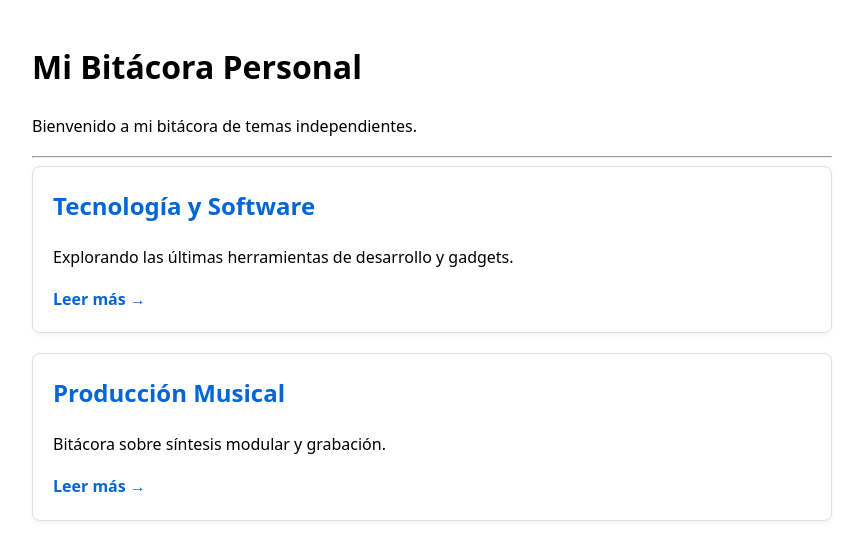
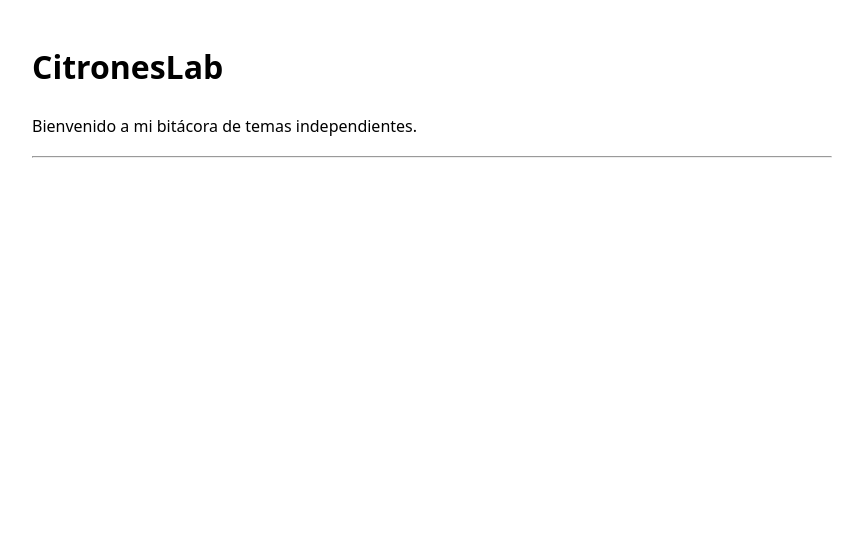
Before and after one commit to CitronesLab/home, a plain HTML site: page index.html in a window 1280 px wide. Shown: the whole page, without its empty margins (208-1071 px from the left). Drawn offline with Linux system fonts and the light colour scheme.

Commit message:
🤖 Actualización automática de contenido

```diff
--- a/index.html
+++ b/index.html
@@ -3,7 +3,7 @@
 <head>
     <meta charset="UTF-8">
     <meta name="viewport" content="width=device-width, initial-scale=1.0">
-    <title>Mi Bitácora Personal</title>
+    <title>CitronesLab</title>
     <style>
         body { font-family: system-ui, sans-serif; max-width: 800px; margin: 0 auto; padding: 20px; line-height: 1.6; }
         .card { border: 1px solid #e0e0e0; padding: 20px; margin-bottom: 20px; border-radius: 8px; box-shadow: 0 2px 4px rgba(0,0,0,0.05); }
@@ -13,23 +13,11 @@
     </style>
 </head>
 <body>
-    <h1>Mi Bitácora Personal</h1>
+    <h1>CitronesLab</h1>
     <p>Bienvenido a mi bitácora de temas independientes.</p>
     <hr>
     <div id="topics">
 
-        <div class="card">
-            <h2><a href="posts/tecnologia.html">Tecnología y Software</a></h2>
-            <p>Explorando las últimas herramientas de desarrollo y gadgets.</p>
-            <a href="posts/tecnologia.html">Leer más →</a>
-        </div>
-
-        <div class="card">
-            <h2><a href="posts/musica.html">Producción Musical</a></h2>
-            <p>Bitácora sobre síntesis modular y grabación.</p>
-            <a href="posts/musica.html">Leer más →</a>
-        </div>
-
     </div>
 </body>
 </html>
```
